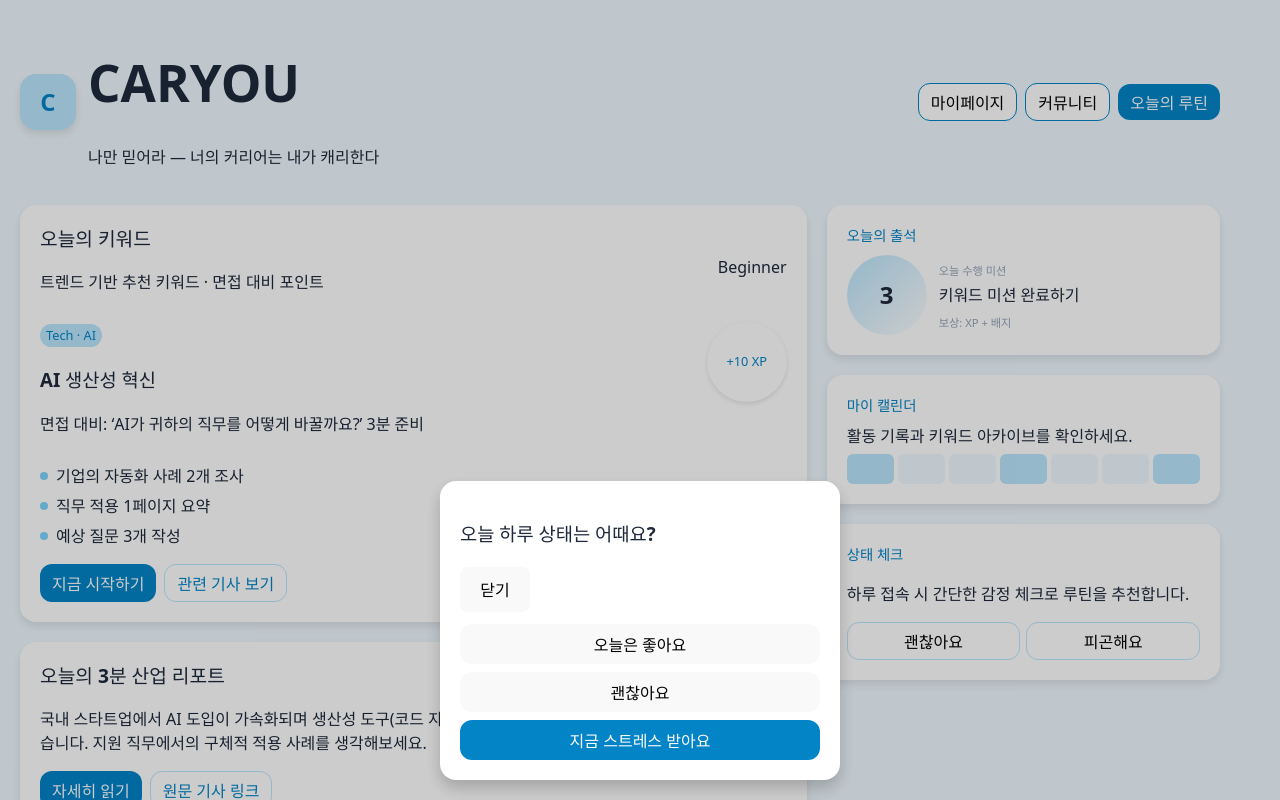
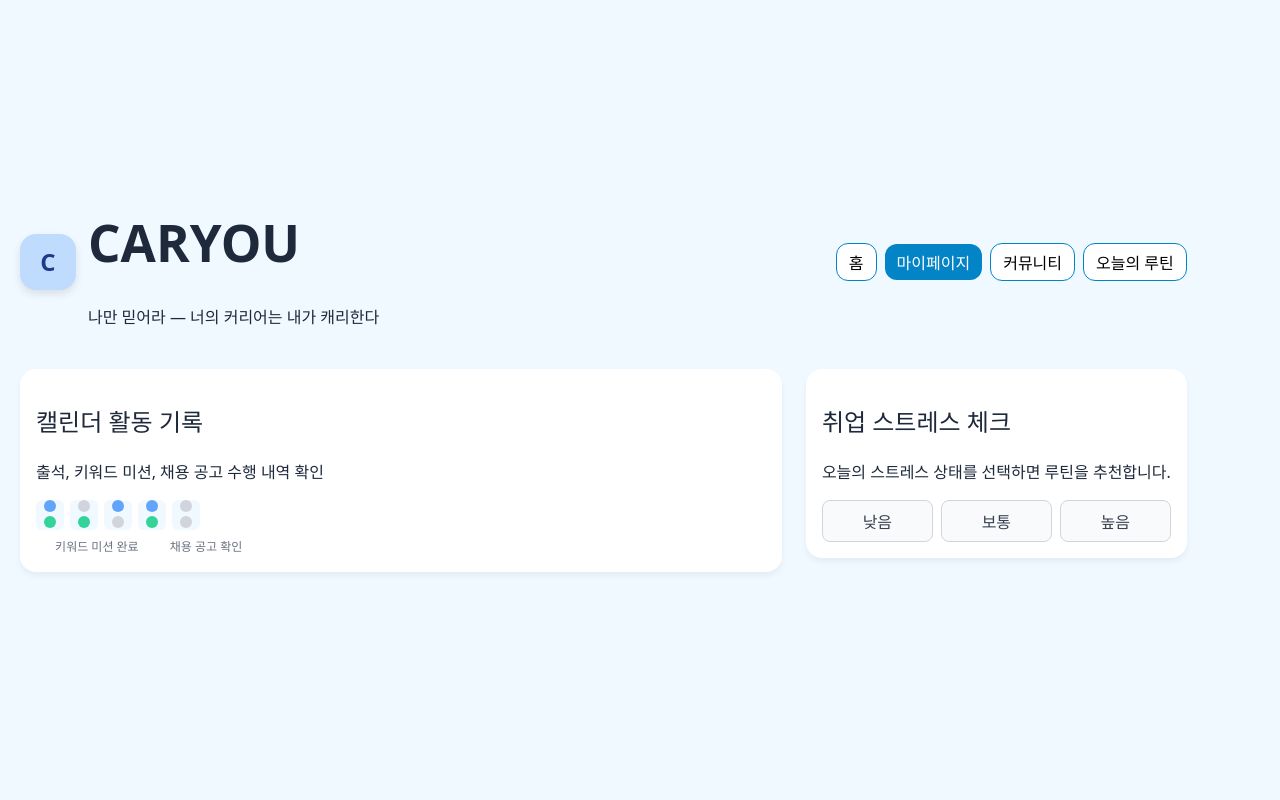
Before and after one commit to 2025-UniD-Hackathon-Team6/frontend, a React (Vite) app in the folder caryou/: page /mypage in a window 1280 px wide. Shown: the top 800 px of the page. Built offline with nearby package versions, Linux system fonts and the light colour scheme.

Commit message:
feat : 마이페이지 최초 구현 및 라우터 설정

```diff
--- a/caryou/package.json
+++ b/caryou/package.json
@@ -11,7 +11,8 @@
   },
   "dependencies": {
     "react": "^19.2.0",
-    "react-dom": "^19.2.0"
+    "react-dom": "^19.2.0",
+    "react-router-dom": "^7.9.6"
   },
   "devDependencies": {
     "@eslint/js": "^9.39.1",
--- a/caryou/src/App.tsx
+++ b/caryou/src/App.tsx
@@ -1,11 +1,16 @@
 import React from "react";
+import { BrowserRouter as Router, Routes, Route } from "react-router-dom";
 import Main from "./pages/main/main";
+import MyPage from "./pages/mypage/mypage";
 
 const App: React.FC = () => {
   return (
-    <div>
-      <Main />
-    </div>
+    <Router>
+      <Routes>
+        <Route path="/" element={<Main />} />
+        <Route path="/mypage" element={<MyPage />} />
+      </Routes>
+    </Router>
   );
 };
 
--- a/caryou/src/pages/main/main.tsx
+++ b/caryou/src/pages/main/main.tsx
@@ -1,5 +1,6 @@
 import React, { useState } from "react";
 import "../../style/main/main.css";
+import { useNavigate } from "react-router-dom";
 
 const todayKeyword = {
   title: "AI 생산성 혁신",
@@ -26,6 +27,8 @@ const jobs = [
 ];
 
 const Main: React.FC = () => {
+  const navigate = useNavigate();
+
   const [showDailyPopup, setShowDailyPopup] = useState(true);
   const [mood, setMood] = useState<string | null>(null);
 
@@ -42,7 +45,8 @@ const Main: React.FC = () => {
         </div>
 
         <nav className="nav-buttons">
-          <button>마이페이지</button>
+          <button onClick={() => navigate("/")}>홈</button>
+          <button onClick={() => navigate("/mypage")}>마이페이지</button>
           <button>커뮤니티</button>
           <button className="primary">오늘의 루틴</button>
         </nav>
--- /dev/null
+++ b/caryou/src/pages/mypage/mypage.tsx
@@ -0,0 +1,114 @@
+import React, { useState } from "react";
+import "../../style/main/main.css"; // 기존 CSS 그대로 사용
+import { useNavigate } from "react-router-dom";
+
+// 예시 데이터
+const activityData = [
+  { date: "2025-11-10", keyword: true, job: true },
+  { date: "2025-11-11", keyword: false, job: true },
+  { date: "2025-11-12", keyword: true, job: false },
+  { date: "2025-11-13", keyword: true, job: true },
+  { date: "2025-11-14", keyword: false, job: false },
+];
+
+const stressLevels = ["낮음", "보통", "높음"];
+
+const MyPage: React.FC = () => {
+  const navigate = useNavigate();
+
+  const [selectedStress, setSelectedStress] = useState<string | null>(null);
+
+  return (
+    <div className="container">
+      {/* Header */}
+      <header className="header">
+        <div className="logo-section">
+          <div className="logo-circle">C</div>
+          <div>
+            <h1>CARYOU</h1>
+            <p>나만 믿어라 — 너의 커리어는 내가 캐리한다</p>
+          </div>
+        </div>
+
+        <nav className="nav-buttons">
+          <button onClick={() => navigate("/")}>홈</button>
+          <button className="primary" onClick={() => navigate("/mypage")}>마이페이지</button>
+          <button>커뮤니티</button>
+          <button>오늘의 루틴</button>
+        </nav>
+      </header>
+
+      <main className="main-grid">
+        {/* Left Column: 캘린더 + 활동 기록 */}
+        <section className="left-col">
+          <div className="card">
+            <h2>캘린더 활동 기록</h2>
+            <p>출석, 키워드 미션, 채용 공고 수행 내역 확인</p>
+
+            <div className="calendar-row">
+              {activityData.map((day, i) => (
+                <div key={i} className="calendar-box">
+                  <div className={`circle ${day.keyword ? "blue" : "gray"}`}></div>
+                  <div className={`circle ${day.job ? "green" : "gray"}`}></div>
+                </div>
+              ))}
+            </div>
+
+            <div className="legend">
+              <span><span className="circle blue"></span> 키워드 미션 완료</span>
+              <span><span className="circle green"></span> 채용 공고 확인</span>
+            </div>
+          </div>
+        </section>
+
+        {/* Right Column: 스트레스 체크 + 루틴 */}
+        <aside className="right-col">
+          <div className="card">
+            <h2>취업 스트레스 체크</h2>
+            <p>오늘의 스트레스 상태를 선택하면 루틴을 추천합니다.</p>
+            <div className="mood-buttons">
+              {stressLevels.map((level) => (
+                <button
+                  key={level}
+                  className={selectedStress === level ? "selected" : ""}
+                  onClick={() => setSelectedStress(level)}
+                >
+                  {level}
+                </button>
+              ))}
+            </div>
+          </div>
+
+          {selectedStress && (
+            <div className="card">
+              <h3>추천 루틴</h3>
+              {selectedStress === "낮음" && (
+                <ul>
+                  <li>오늘은 가벼운 키워드 미션 수행</li>
+                  <li>짧은 산업 뉴스 읽기</li>
+                  <li>채용 공고 확인</li>
+                </ul>
+              )}
+              {selectedStress === "보통" && (
+                <ul>
+                  <li>키워드 미션 1개 완료</li>
+                  <li>3분 산업 리포트 읽기</li>
+                  <li>짧은 면접 예상 질문 작성</li>
+                </ul>
+              )}
+              {selectedStress === "높음" && (
+                <ul>
+                  <li>휴식과 감정 회복 루틴</li>
+                  <li>가벼운 키워드 미션 1개</li>
+                  <li>심호흡/명상 5분</li>
+                </ul>
+              )}
+            </div>
+          )}
+        </aside>
+      </main>
+    </div>
+  );
+};
+
+export default MyPage;
--- a/caryou/src/style/main/main.css
+++ b/caryou/src/style/main/main.css
@@ -304,3 +304,122 @@ body {
   background: #0284c7;
   color: white;
 }
+
+/*마이페이지*/
+/* 캘린더 박스 */
+.calendar-row {
+  display: flex;
+  gap: 6px;
+  margin-top: 12px;
+}
+.calendar-box {
+  display: flex;
+  flex-direction: column;
+  align-items: center;
+  gap: 4px;
+  width: 28px;
+}
+.calendar-box .circle {
+  width: 12px;
+  height: 12px;
+  border-radius: 50%;
+  background-color: #d1d5db; /* 기본 회색 */
+}
+.calendar-box .circle.blue {
+  background-color: #60a5fa; /* 키워드 완료 */
+}
+.calendar-box .circle.green {
+  background-color: #34d399; /* 채용 확인 */
+}
+
+/* 범례 */
+.legend {
+  display: flex;
+  gap: 12px;
+  margin-top: 8px;
+  font-size: 12px;
+  color: #6b7280;
+}
+.legend .circle {
+  display: inline-block;
+  width: 12px;
+  height: 12px;
+  border-radius: 50%;
+  margin-right: 4px;
+}
+
+/* 스트레스 체크 버튼 */
+.mood-buttons {
+  display: flex;
+  gap: 8px;
+  margin-top: 12px;
+}
+.mood-buttons button {
+  flex: 1;
+  padding: 8px 0;
+  border-radius: 8px;
+  border: 1px solid #d1d5db;
+  background-color: #f9fafb;
+  color: #374151;
+  cursor: pointer;
+  transition: all 0.2s ease-in-out;
+}
+.mood-buttons button.selected {
+  background-color: #60a5fa;
+  color: white;
+  border-color: #3b82f6;
+}
+
+/* 추천 루틴 카드 */
+.card ul {
+  list-style-type: disc;
+  padding-left: 16px;
+  margin-top: 8px;
+}
+.card ul li {
+  margin-bottom: 6px;
+  color: #374151;
+  font-size: 14px;
+}
+
+/* 카드 공통 스타일 */
+.card {
+  background-color: white;
+  border-radius: 16px;
+  padding: 16px;
+  box-shadow: 0 4px 6px rgba(0,0,0,0.05);
+  margin-bottom: 24px;
+}
+
+/* Header / Logo 공통 */
+.logo-circle {
+  width: 56px;
+  height: 56px;
+  border-radius: 16px;
+  background-color: #bfdbfe;
+  display: flex;
+  align-items: center;
+  justify-content: center;
+  font-weight: bold;
+  color: #1e3a8a;
+  font-size: 24px;
+}
+
+/* Grid layout */
+.main-grid {
+  display: grid;
+  grid-template-columns: 2fr 1fr;
+  gap: 24px;
+  max-width: 1200px;
+  margin: 24px auto;
+}
+.left-col {
+  display: flex;
+  flex-direction: column;
+  gap: 24px;
+}
+.right-col {
+  display: flex;
+  flex-direction: column;
+  gap: 24px;
+}
```
Also changed, not shown: caryou/src/style/mypage/mypage.css (added), 1 other file (tests, documents, lock files or other folders).
